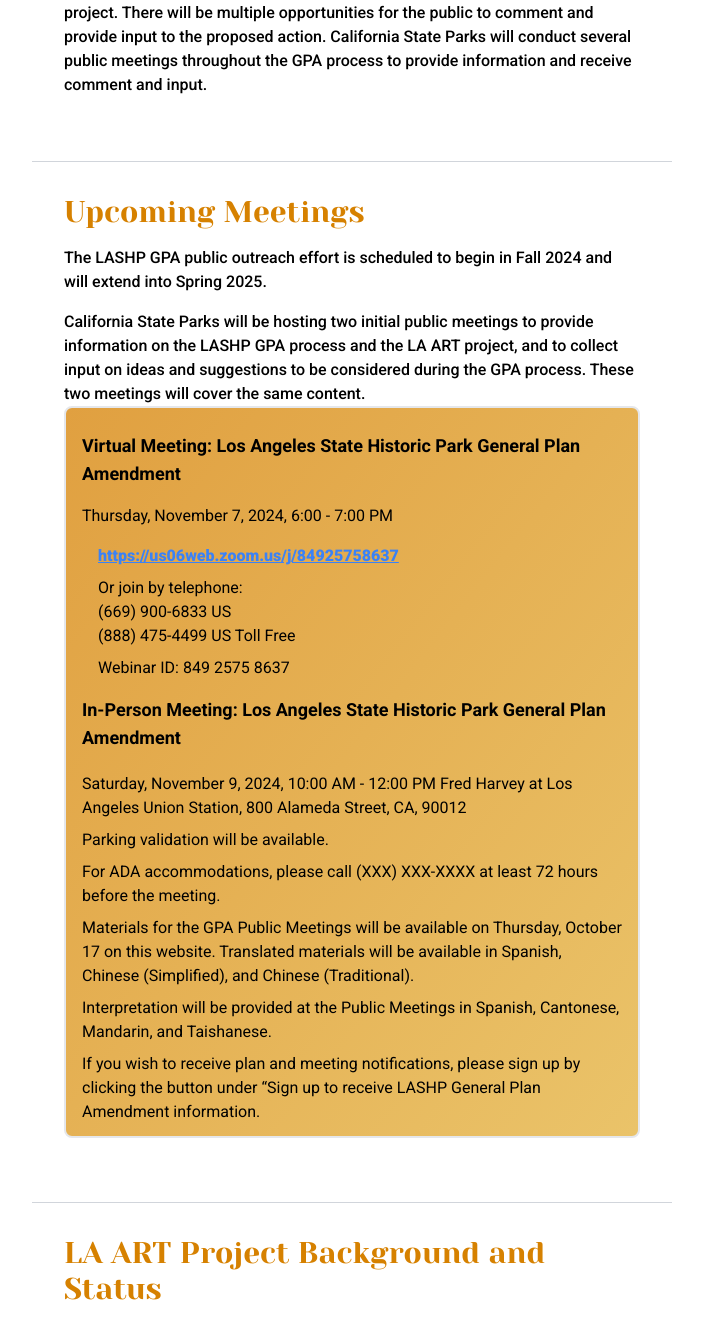
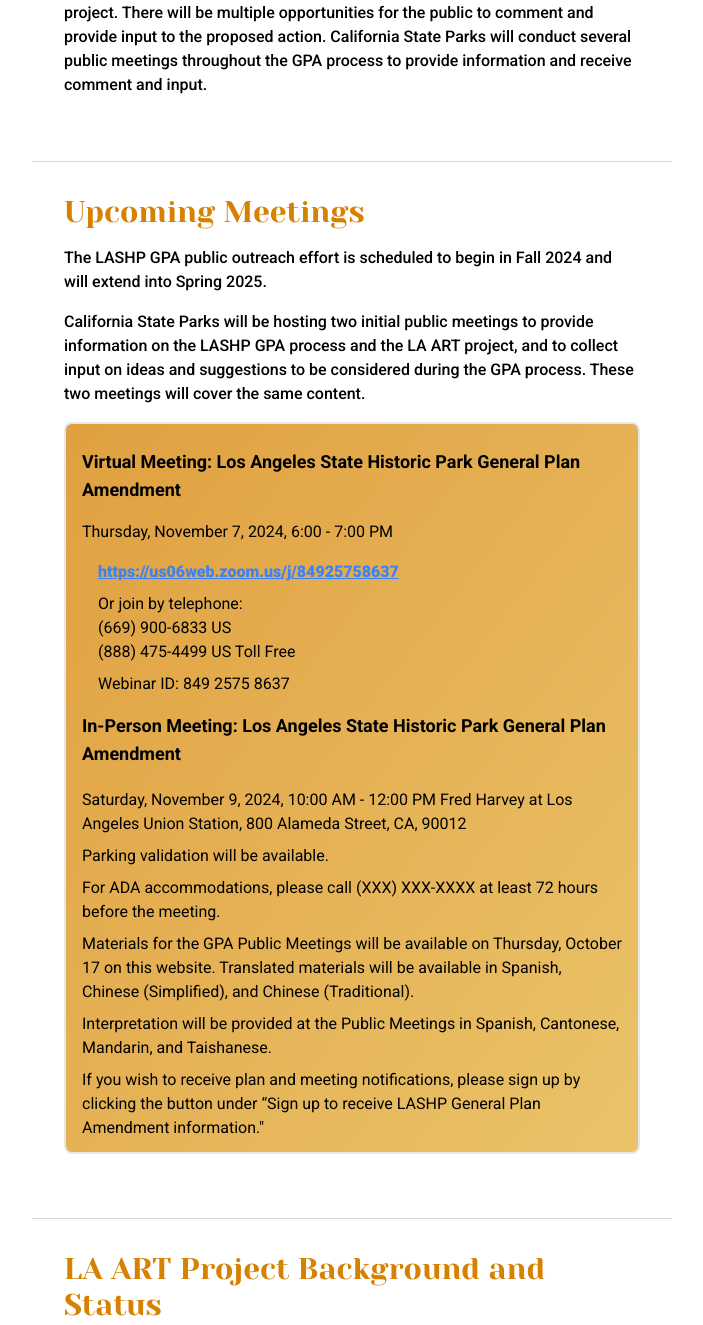
Before and after one commit to AECOMVizStudio/la_art, a React (Vite) app: page / in a window 1280 px wide. Shown: the part 1556-2881 px from the top of the page, without its empty margins (120-823 px from the left). Built offline with nearby package versions, Linux system fonts and the light colour scheme.

Commit message:
spacing and text edits

```diff
--- a/src/components/children/Headings/Upcoming.tsx
+++ b/src/components/children/Headings/Upcoming.tsx
@@ -13,7 +13,7 @@ const Upcoming = () => {
           </h2>
 
           <p className="font-medium pt-4">The LASHP GPA public outreach effort is scheduled to begin in Fall 2024 and will extend into Spring 2025.</p>
-          <p className="font-medium pt-4">California State Parks will be hosting two initial public meetings to provide information on the LASHP GPA process and the LA ART project, and to collect input on ideas and suggestions to be considered during the GPA process. These two meetings will cover the same content.</p>
+          <p className="font-medium py-4">California State Parks will be hosting two initial public meetings to provide information on the LASHP GPA process and the LA ART project, and to collect input on ideas and suggestions to be considered during the GPA process. These two meetings will cover the same content.</p>
 
             <div className="bg-gradient-to-br from-[rgba(214,128,0,0.75)] to-[rgba(227,175,55,0.75)] border-2 border-gray-200 rounded-lg p-2 md:px-4">
 
@@ -42,7 +42,7 @@ const Upcoming = () => {
                         <div className="py-1">For ADA accommodations, please call (XXX) XXX-XXXX at least 72 hours before the meeting. </div>
                         <div className="py-1">Materials for the GPA Public Meetings will be available on Thursday, October 17 on this website. Translated materials will be available in Spanish, Chinese (Simplified), and Chinese (Traditional). </div>
                         <div className="py-1">Interpretation will be provided at the Public Meetings in Spanish, Cantonese, Mandarin, and Taishanese.</div>
-                        <div className="py-1">If you wish to receive plan and meeting notifications, please sign up by clicking the button under “Sign up to receive LASHP General Plan Amendment information.</div>
+                        <div className="py-1">If you wish to receive plan and meeting notifications, please sign up by clicking the button under “Sign up to receive LASHP General Plan Amendment information."</div>
                 </div>
 
                 {/* <img src="/CalStateParkLogo.png" alt="" className="absolute opacity-15" id="upcomingWatermark"></img> */}
```
